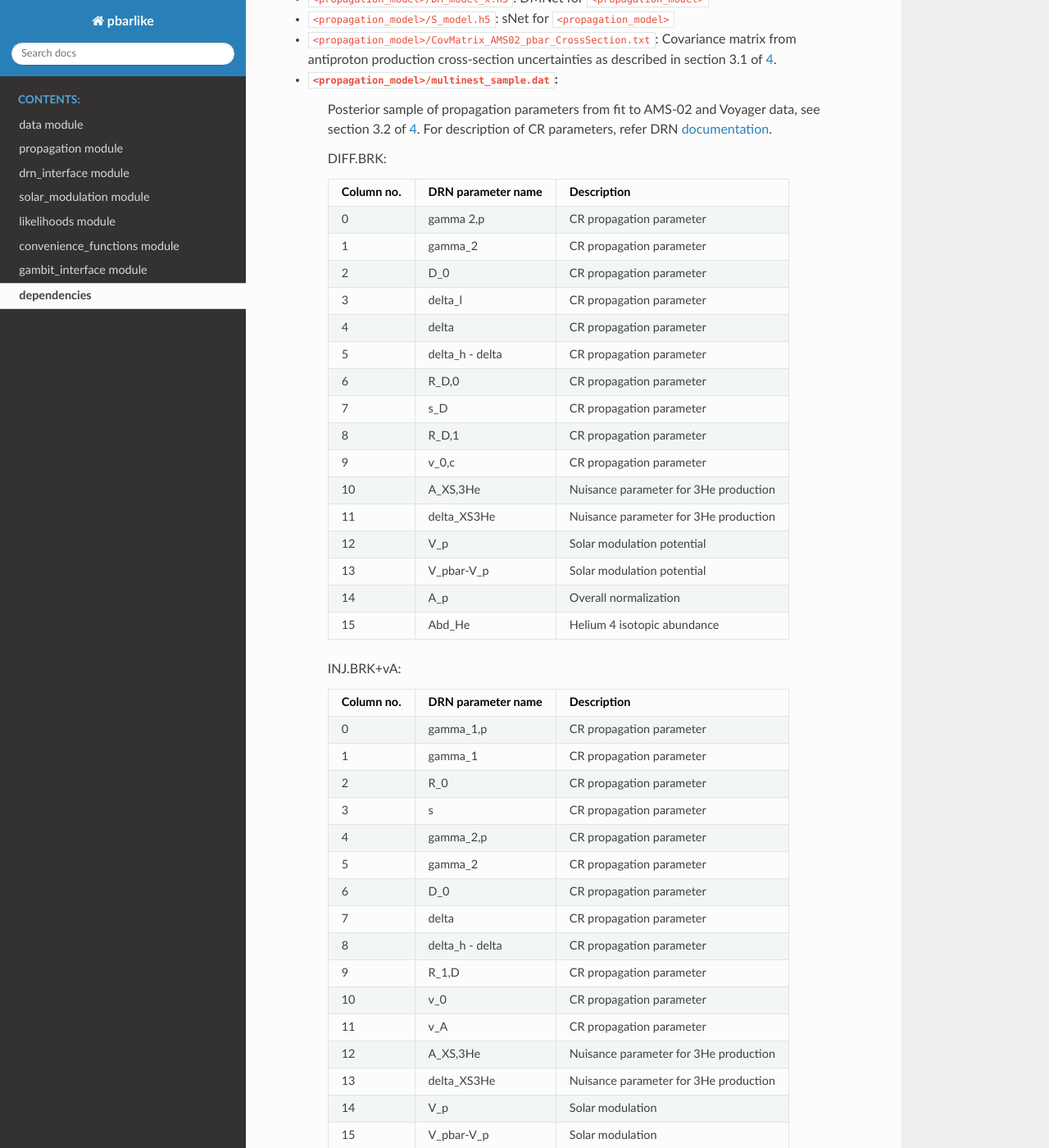
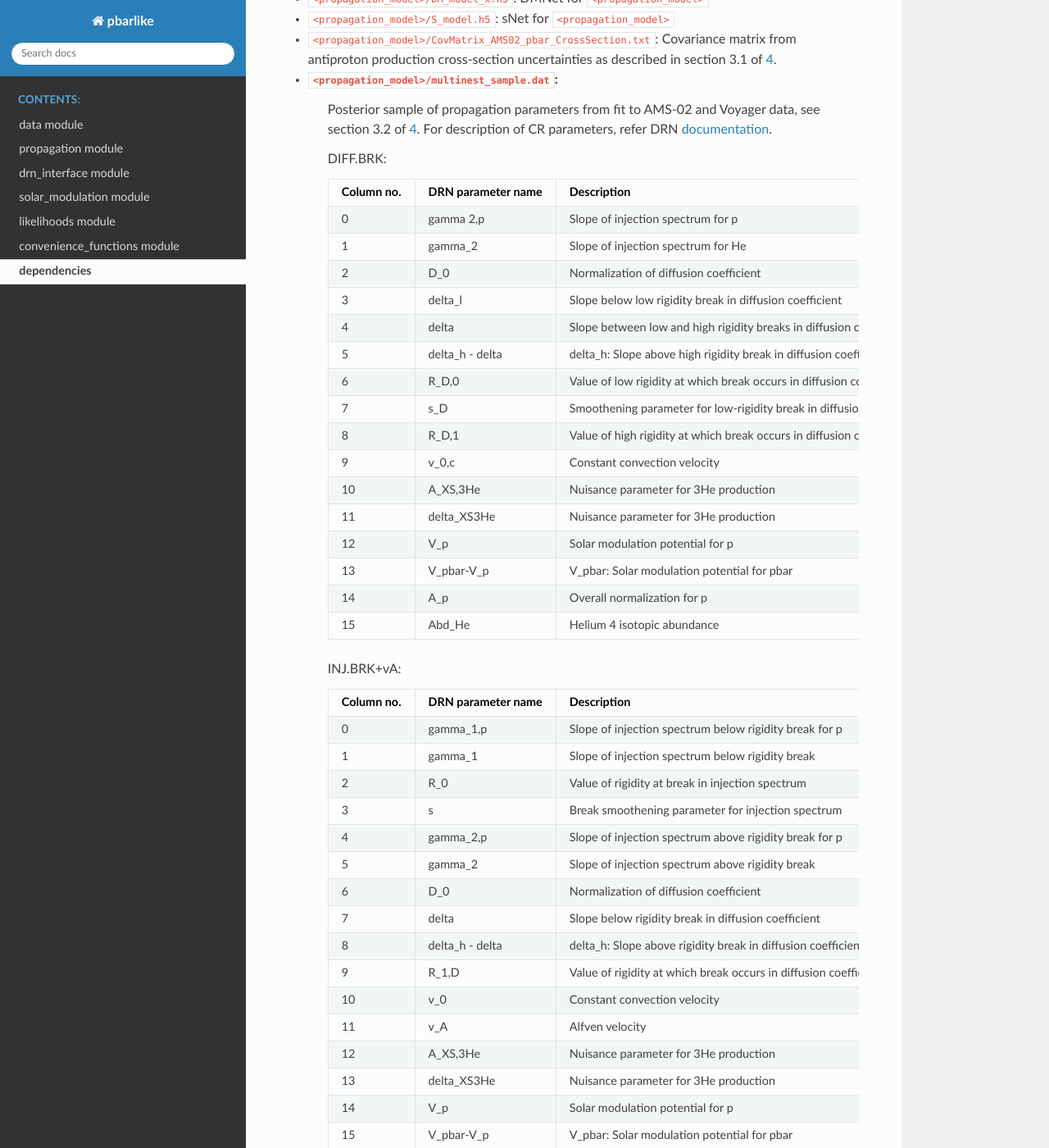
Before and after one commit to sowmiya-balan/AMS02antiprotonLikelihood, a Sphinx documentation site: the page built from docs/source/dependencies.rst, in a window 1280 px wide and 1400 px high, scrolled down 297 px. Shown: the whole window at 82% size. Built offline with Sphinx 7.4.7 and the Read the Docs theme 2.0.0, drawn with Linux system fonts in a browser that asks for light colours.

Commit message:
Adding notebook for performance test, cleaning up docs

```diff
--- a/docs/source/conf.py
+++ b/docs/source/conf.py
@@ -49,4 +49,4 @@ html_theme = 'sphinx_rtd_theme'
 # Add any paths that contain custom static files (such as style sheets) here,
 # relative to this directory. They are copied after the builtin static files,
 # so a file named "default.css" will overwrite the builtin "default.css".
-html_static_path = ['_static']
+html_static_path = []
--- a/docs/source/dependencies.rst
+++ b/docs/source/dependencies.rst
@@ -22,21 +22,21 @@ dependencies
         ============  =======================  ======================================
         Column no.    DRN parameter name       Description
         ============  =======================  ======================================
-        0             gamma 2,p	               CR propagation parameter
-        1             gamma_2                  CR propagation parameter
-        2             D_0                      CR propagation parameter
-        3             delta_l                  CR propagation parameter
-        4             delta                    CR propagation parameter
-        5             delta_h - delta          CR propagation parameter
-        6             R_D,0                    CR propagation parameter
-        7             s_D                      CR propagation parameter
-        8             R_D,1                    CR propagation parameter
-        9             v_0,c                    CR propagation parameter
+        0             gamma 2,p	               Slope of injection spectrum for p
+        1             gamma_2                  Slope of injection spectrum for He
+        2             D_0                      Normalization of diffusion coefficient
+        3             delta_l                  Slope below low rigidity break in diffusion coefficient
+        4             delta                    Slope between low and high rigidity breaks in diffusion coefficient
+        5             delta_h - delta          delta_h: Slope above high rigidity break in diffusion coefficient
+        6             R_D,0                    Value of low rigidity at which break occurs in diffusion coefficient
+        7             s_D                      Smoothening parameter for low-rigidity break in diffusion coefficient
+        8             R_D,1                    Value of high rigidity at which break occurs in diffusion coefficient
+        9             v_0,c                    Constant convection velocity
         10            A_XS,3He                 Nuisance parameter for 3He production
         11            delta_XS3He              Nuisance parameter for 3He production
-        12            V_p                      Solar modulation potential
-        13            V_pbar-V_p               Solar modulation	potential
-        14            A_p                      Overall normalization
+        12            V_p                      Solar modulation potential	for p
+        13            V_pbar-V_p               V_pbar: Solar modulation	potential for pbar
+        14            A_p                      Overall normalization for p
         15            Abd_He                   Helium 4 isotopic abundance
         ============  =======================  ======================================
 
@@ -45,22 +45,22 @@ dependencies
         ============  =======================  ======================================
         Column no.    DRN parameter name       Description
         ============  =======================  ======================================
-        0             gamma_1,p                CR propagation parameter
-        1             gamma_1                  CR propagation parameter
-        2             R_0                      CR propagation parameter
-        3             s                        CR propagation parameter
-        4             gamma_2,p                CR propagation parameter
-        5             gamma_2                  CR propagation parameter
-        6             D_0                      CR propagation parameter
-        7             delta                    CR propagation parameter
-        8             delta_h - delta          CR propagation parameter
-        9             R_1,D                    CR propagation parameter
-        10            v_0                      CR propagation parameter
-        11            v_A                      CR propagation parameter
+        0             gamma_1,p                Slope of injection spectrum below rigidity break for p
+        1             gamma_1                  Slope of injection spectrum below rigidity break
+        2             R_0                      Value of rigidity at break in injection spectrum
+        3             s                        Break smoothening parameter for injection spectrum
+        4             gamma_2,p                Slope of injection spectrum above rigidity break for p
+        5             gamma_2                  Slope of injection spectrum above rigidity break
+        6             D_0                      Normalization of diffusion coefficient
+        7             delta                    Slope below rigidity break in diffusion coefficient
+        8             delta_h - delta          delta_h: Slope above rigidity break in diffusion coefficient
+        9             R_1,D                    Value of rigidity at which break occurs in diffusion coefficient
+        10            v_0                      Constant convection velocity
+        11            v_A                      Alfven velocity
         12            A_XS,3He                 Nuisance parameter for 3He production
         13            delta_XS3He              Nuisance parameter for 3He production
-        14            V_p                      Solar modulation
-        15            V_pbar-V_p               Solar modulation
+        14            V_p                      Solar modulation potential for p
+        15            V_pbar-V_p               V_pbar: Solar modulation	potential for pbar
         16            A_p                      Overall normalization
         17            Abd_He                   Helium 4 isotopic abundance
         ============  =======================  ======================================
--- a/docs/source/index.rst
+++ b/docs/source/index.rst
@@ -35,7 +35,6 @@ allows access from within GAMBIT to fast AMS-02 antiproton likelihood calculatio
    solar_modulation.rst
    likelihoods.rst
    convenience_functions.rst
-   gambit_interface.rst
    dependencies.rst
 
 References:
```
Also changed, not shown: docs/source/gambit_interface.rst (deleted, +0 -9 lines), drn_xcheck.ipynb, performance.ipynb (added), 1 other file.
